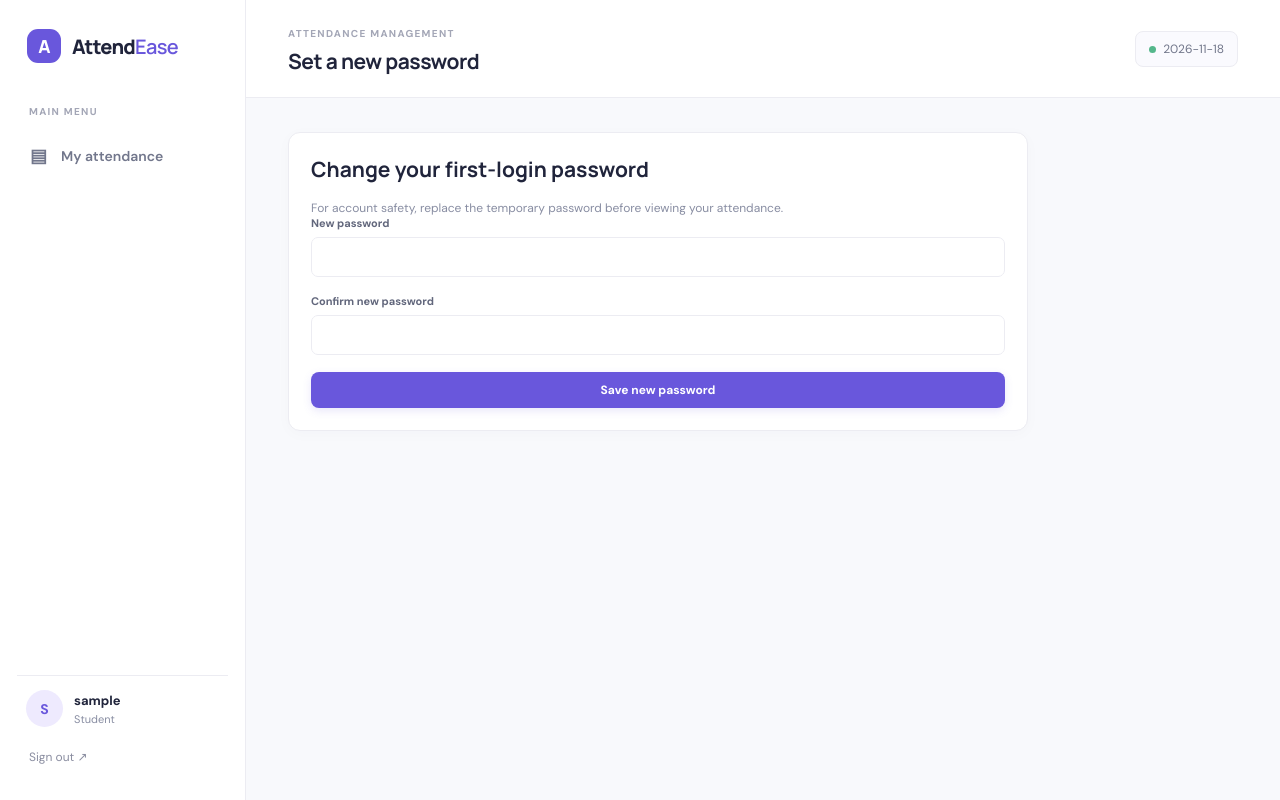
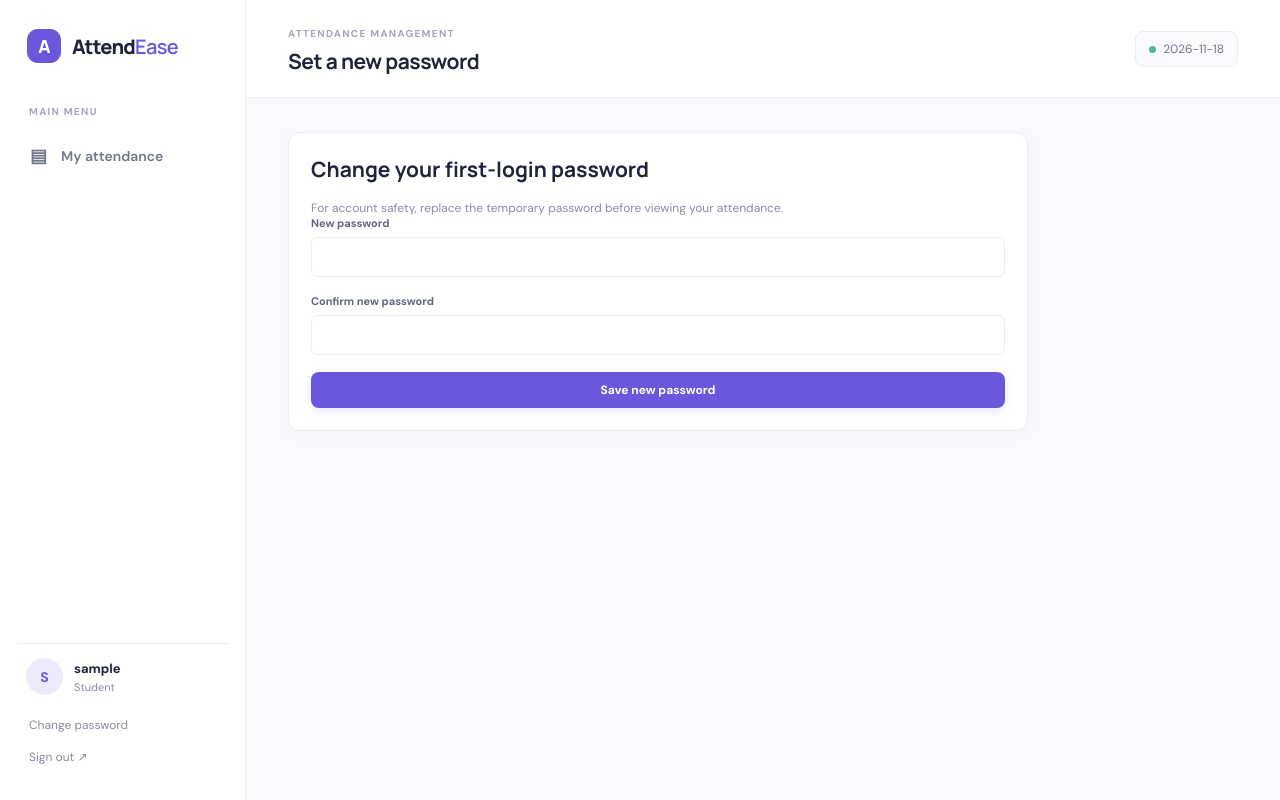
Before and after one commit to GAURAVSINGH2017/attendance-management-system, a Flask app: page /student/change-password in a window 1280 px wide. Run offline with Flask 3, Linux system fonts and the light colour scheme; the visitor is signed in with stand-in values (Sample User, id 1).

Commit message:
Add teacher password change
Add teacher password change

```diff
--- a/app.py
+++ b/app.py
@@ -306,6 +306,31 @@ def student_change_password():
             flash("Password update ho gaya.", "success")
             return redirect(url_for("student_attendance"))
     return render_template("student_change_password.html")
+
+
+@app.route("/teacher/change-password", methods=["GET", "POST"])
+@login_required
+def teacher_change_password():
+    if session.get("user_role", "teacher") != "teacher":
+        return redirect(url_for("student_attendance"))
+    if request.method == "POST":
+        current_password = request.form.get("current_password", "")
+        new_password = request.form.get("password", "")
+        confirm = request.form.get("confirm_password", "")
+        user = query("SELECT password_hash FROM users WHERE id=%s AND role='teacher'",
+                     (session["user_id"],), one=True)
+        if not user or not check_password_hash(user["password_hash"], current_password):
+            flash("Current password sahi nahi hai.", "error")
+        elif len(new_password) < 8:
+            flash("Naya password kam se kam 8 characters ka hona chahiye.", "error")
+        elif new_password != confirm:
+            flash("Dono new password match nahi karte.", "error")
+        else:
+            query("UPDATE users SET password_hash=%s WHERE id=%s AND role='teacher'",
+                  (generate_password_hash(new_password), session["user_id"]), write=True)
+            flash("Teacher password update ho gaya.", "success")
+            return redirect(url_for("dashboard"))
+    return render_template("teacher_change_password.html")
 
 
 @app.route("/students", methods=["GET", "POST"])
--- a/templates/base.html
+++ b/templates/base.html
@@ -17,7 +17,7 @@
     <a class="nav-link {{ 'active' if request.endpoint=='attendance' else '' }}" href="{{ url_for('attendance') }}"><span>✓</span> Mark attendance</a>
     <a class="nav-link {{ 'active' if request.endpoint in ['reports','export_report'] else '' }}" href="{{ url_for('reports') }}"><span>▤</span> Reports</a>
     <a class="nav-link {{ 'active' if request.endpoint=='notifications' else '' }}" href="{{ url_for('notifications') }}"><span>✉</span> Notifications</a>{% endif %}</nav>
-  <div class="sidebar-bottom"><div class="profile"><span class="avatar">{{ current_user[:1]|upper }}</span><span><b>{{ current_user }}</b><small>{{ 'Student' if current_role=='student' else 'Teacher' }}</small></span></div><a class="logout" href="{{ url_for('logout') }}">Sign out ↗</a></div>
+  <div class="sidebar-bottom"><div class="profile"><span class="avatar">{{ current_user[:1]|upper }}</span><span><b>{{ current_user }}</b><small>{{ 'Student' if current_role=='student' else 'Teacher' }}</small></span></div><a class="logout" href="{{ url_for('student_change_password' if current_role=='student' else 'teacher_change_password') }}">Change password</a><a class="logout" href="{{ url_for('logout') }}">Sign out ↗</a></div>
 </aside>{% endif %}
 <main class="main {{ 'main-login' if not current_user else '' }}">
 {% if current_user %}<header class="topbar"><div><span class="eyebrow">ATTENDANCE MANAGEMENT</span><h1>{% block heading %}Overview{% endblock %}</h1></div><div class="top-date"><span class="date-dot"></span>{{ today }}</div></header>{% endif %}
--- /dev/null
+++ b/templates/teacher_change_password.html
@@ -0,0 +1,3 @@
+{% extends 'base.html' %}{% block title %}Change teacher password{% endblock %}{% block heading %}Change password{% endblock %}{% block content %}
+<div class="panel edit-panel"><h2>Change teacher password</h2><p class="muted">Enter your current password, then choose a new one.</p><form method="post" class="form-stack"><label>Current password<input type="password" name="current_password" required autocomplete="current-password"></label><label>New password<input type="password" name="password" minlength="8" required autocomplete="new-password"></label><label>Confirm new password<input type="password" name="confirm_password" minlength="8" required autocomplete="new-password"></label><button class="button primary" type="submit">Save new password</button></form></div>
+{% endblock %}
```
